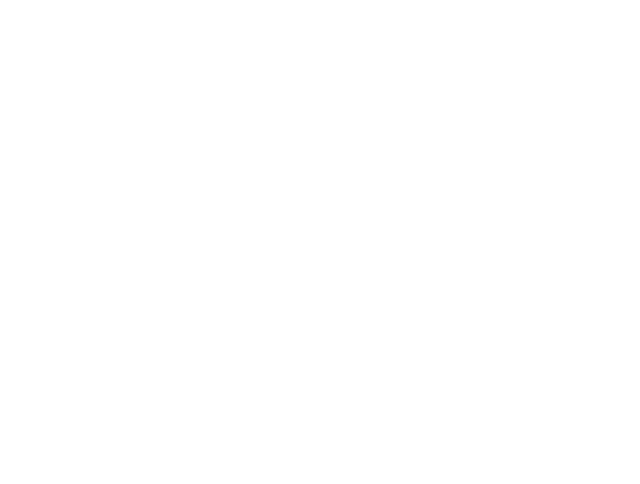
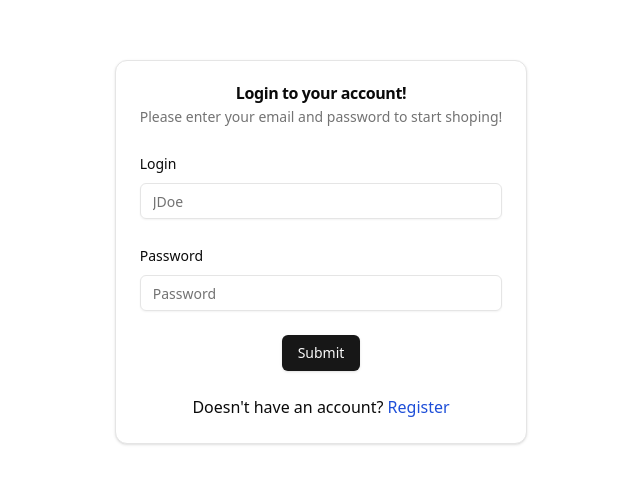
Before and after one commit to plewkow/PAS_2024, a React (Vite) app in the folder SPA/: page /login in a window 1280 px wide. Before the commit this address had no page. Shown: the part 148-632 px from the top of the page, without its empty margins (319-959 px from the left). Built offline with nearby package versions, Linux system fonts and the light colour scheme.

Commit message:
login user to app

```diff
--- /dev/null
+++ b/SPA/src/components/LoginForm.tsx
@@ -0,0 +1,103 @@
+import { zodResolver } from "@hookform/resolvers/zod";
+import { useForm } from "react-hook-form";
+import { z } from "zod";
+import { Button } from "@/components/ui/button";
+import {
+  Form,
+  FormControl,
+  FormField,
+  FormItem,
+  FormLabel,
+  FormMessage,
+} from "@/components/ui/form";
+import { Input } from "@/components/ui/input";
+import { useToast } from "@/hooks/use-toast";
+import { useNavigate } from "react-router";
+
+const formSchema = z.object({
+  login: z.string().min(2).max(50),
+  password: z
+    .string()
+    .min(8, "Password must be at least 8 characters")
+    .regex(/[A-Z]/, "Password must contain at least one uppercase letter")
+    .regex(/[a-z]/, "Password must contain at least one lowercase letter")
+    .regex(/[0-9]/, "Password must contain at least one number")
+    .regex(
+      /[@$!%*?&]/,
+      "Password must contain at least one special character (@, $, !, %, *, ?, &)"
+    ),
+});
+
+const LoginForm = () => {
+  const { toast } = useToast();
+  const navigate = useNavigate();
+  const form = useForm<z.infer<typeof formSchema>>({
+    resolver: zodResolver(formSchema),
+    defaultValues: {
+      login: "",
+      password: "",
+    },
+  });
+
+  const onSubmit = async (values: z.infer<typeof formSchema>) => {
+    const response = await fetch("/api/users/login", {
+      method: "POST",
+      headers: {
+        "Content-Type": "application/json",
+      },
+      body: JSON.stringify({ login: values.login }),
+    });
+    if (!response.ok) {
+      const result = await response.text();
+      toast({
+        title: "Login failed",
+        description: result,
+        variant: "destructive",
+      });
+      return;
+    }
+    const result = await response.json();
+    window.localStorage.setItem("userID", result.id);
+    // redirect to home page
+    navigate("/");
+  };
+  return (
+    <Form {...form}>
+      <form onSubmit={form.handleSubmit(onSubmit)} className="space-y-6">
+        <FormField
+          control={form.control}
+          name="login"
+          render={({ field }) => (
+            <FormItem>
+              <FormLabel>Login</FormLabel>
+              <FormControl>
+                <Input placeholder="JDoe" {...field} />
+              </FormControl>
+              <FormMessage />
+            </FormItem>
+          )}
+        />
+        <FormField
+          control={form.control}
+          name="password"
+          render={({ field }) => (
+            <FormItem>
+              <FormLabel>Password</FormLabel>
+              <FormControl>
+                <Input type="password" placeholder="Password" {...field} />
+              </FormControl>
+              <FormMessage />
+            </FormItem>
+          )}
+        />
+        <div className="flex justify-center">
+          <Button type="submit" className="">
+            Submit
+          </Button>
+        </div>
+      </form>
+    </Form>
+  );
+};
+
+export default LoginForm;
--- a/SPA/src/main.tsx
+++ b/SPA/src/main.tsx
@@ -5,6 +5,7 @@
 import { BrowserRouter, Route, Routes } from "react-router";
 import Register from "./pages/Register.tsx";
 import { Toaster } from "./components/ui/toaster.tsx";
+import Login from "./pages/Login.tsx";
 
 createRoot(document.getElementById("root")!).render(
   <StrictMode>
@@ -12,6 +13,7 @@
       <Routes>
         <Route path="/" element={<App />} />
         <Route path="/register" element={<Register />} />
+        <Route path="/login" element={<Login />} />
       </Routes>
       <Toaster />
     </BrowserRouter>
--- /dev/null
+++ b/SPA/src/pages/Login.tsx
@@ -0,0 +1,31 @@
+import LoginForm from "@/components/LoginForm";
+import {
+  Card,
+  CardContent,
+  CardDescription,
+  CardFooter,
+  CardHeader,
+  CardTitle,
+} from "@/components/ui/card";
+import { Link } from "react-router";
+
+const Login = () => {
+  return (
+    <div className="min-h-screen flex items-center justify-center">
+      <Card >
+        <CardHeader>
+          <CardTitle className="text-center">Login to your account!</CardTitle>
+          <CardDescription>Please enter your email and password to start shoping!</CardDescription>
+        </CardHeader>
+        <CardContent >
+          <LoginForm />
+        </CardContent>
+        <CardFooter className="justify-center">
+          <Link to="/register">Doesn't have an account? <span className="text-blue-700">Register</span></Link>
+        </CardFooter>
+      </Card>
+    </div>
+  );
+};
+
+export default Login;
```
